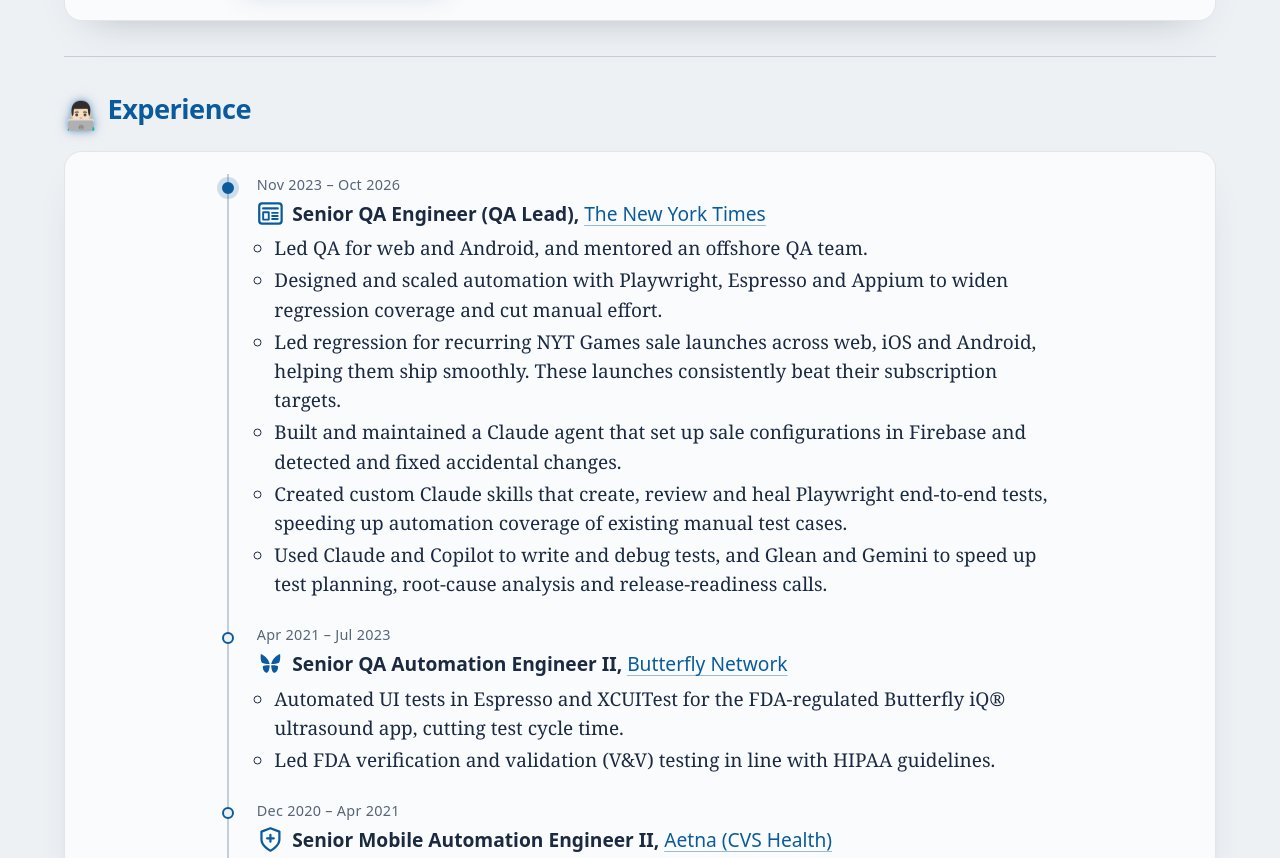
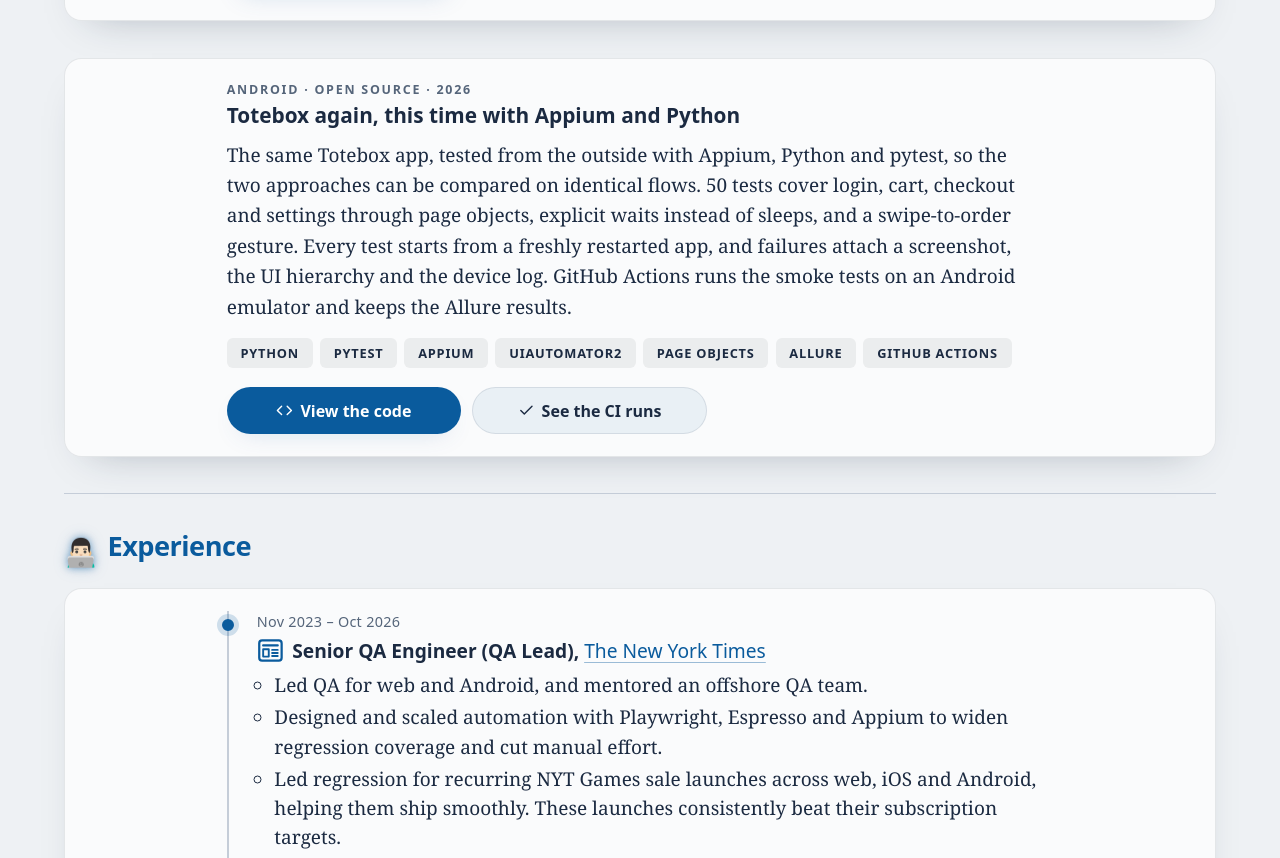
Before and after one commit to seandas/seandas.github.io, a plain HTML site: page index.html in a window 1280 px wide. Shown: the part 3419-4277 px from the top of the page. Drawn offline with Linux system fonts and the light colour scheme; no server answers.

Commit message:
Add Totebox Appium project card
Co-Authored-By: Claude Sonnet 5.5 <noreply@anthropic.com>

```diff
--- a/index.html
+++ b/index.html
@@ -45,7 +45,7 @@
   <link rel="preconnect" href="https://fonts.googleapis.com">
   <link rel="preconnect" href="https://fonts.gstatic.com" crossorigin>
   <link href="https://fonts.googleapis.com/css2?family=Bricolage+Grotesque:opsz,wght@12..96,400;12..96,600;12..96,800&family=Newsreader:ital,opsz,wght@0,6..72,400;0,6..72,500;1,6..72,400&display=swap" rel="stylesheet">
-  <link rel="stylesheet" href="styles.css?v=20261115r">
+  <link rel="stylesheet" href="styles.css?v=20261115s">
   <script src="theme.js?v=20261110a"></script>
 </head>
 <body>
@@ -326,6 +326,20 @@
           </div>
         </div>
       </div>
+      <div class="block-body glass reveal project-card">
+        <div class="project-inner">
+          <p class="case-kicker">Android · Open source · 2026</p>
+          <h3 class="case-title">Totebox again, this time with Appium and Python</h3>
+          <p class="project-summary">The same Totebox app, tested from the outside with Appium, Python and pytest, so the two approaches can be compared on identical flows. 50 tests cover login, cart, checkout and settings through page objects, explicit waits instead of sleeps, and a swipe-to-order gesture. Every test starts from a freshly restarted app, and failures attach a screenshot, the UI hierarchy and the device log. GitHub Actions runs the smoke tests on an Android emulator and keeps the Allure results.</p>
+          <ul class="project-tags" aria-label="Built with">
+            <li>Python</li><li>pytest</li><li>Appium</li><li>UiAutomator2</li><li>Page objects</li><li>Allure</li><li>GitHub Actions</li>
+          </ul>
+          <div class="project-links">
+            <a class="btn btn-primary" href="https://github.com/seandas/totebox-appium-python" target="_blank" rel="noopener"><svg class="btn-icon" width="15" height="15" viewBox="0 0 24 24" fill="none" stroke="currentColor" stroke-width="2" stroke-linecap="round" stroke-linejoin="round" aria-hidden="true"><path d="m16 18 6-6-6-6"/><path d="m8 6-6 6 6 6"/></svg><span>View the code</span></a>
+            <a class="btn" href="https://github.com/seandas/totebox-appium-python/actions/workflows/ci.yml" target="_blank" rel="noopener"><svg class="btn-icon" width="15" height="15" viewBox="0 0 24 24" fill="none" stroke="currentColor" stroke-width="2" stroke-linecap="round" stroke-linejoin="round" aria-hidden="true"><path d="M20 6 9 17l-5-5"/></svg><span>See the CI runs</span></a>
+          </div>
+        </div>
+      </div>
     </section>
 
     <section class="block" id="experience">
--- a/sitemap.xml
+++ b/sitemap.xml
@@ -2,6 +2,6 @@
 <urlset xmlns="http://www.sitemaps.org/schemas/sitemap/0.9">
   <url>
     <loc>https://seandas.github.io/</loc>
-    <lastmod>2026-11-11</lastmod>
+    <lastmod>2026-11-13</lastmod>
   </url>
 </urlset>
--- a/styles.css
+++ b/styles.css
@@ -1692,6 +1692,7 @@ li:has(.entry-icon-cert):hover .entry-icon-cert {
 .nowrap { white-space: nowrap; }
 
 /* Projects */
+.project-card + .project-card { margin-top: 1.25rem; }
 .project-summary { margin: 0; max-width: 75ch; line-height: 1.6; color: var(--ink); }
 .project-tags { list-style: none; display: flex; flex-wrap: wrap; gap: 0.45rem; margin: 1rem 0 0; padding: 0; }
 /* Two equal buttons side by side when they fit; each full width on phones */
```
